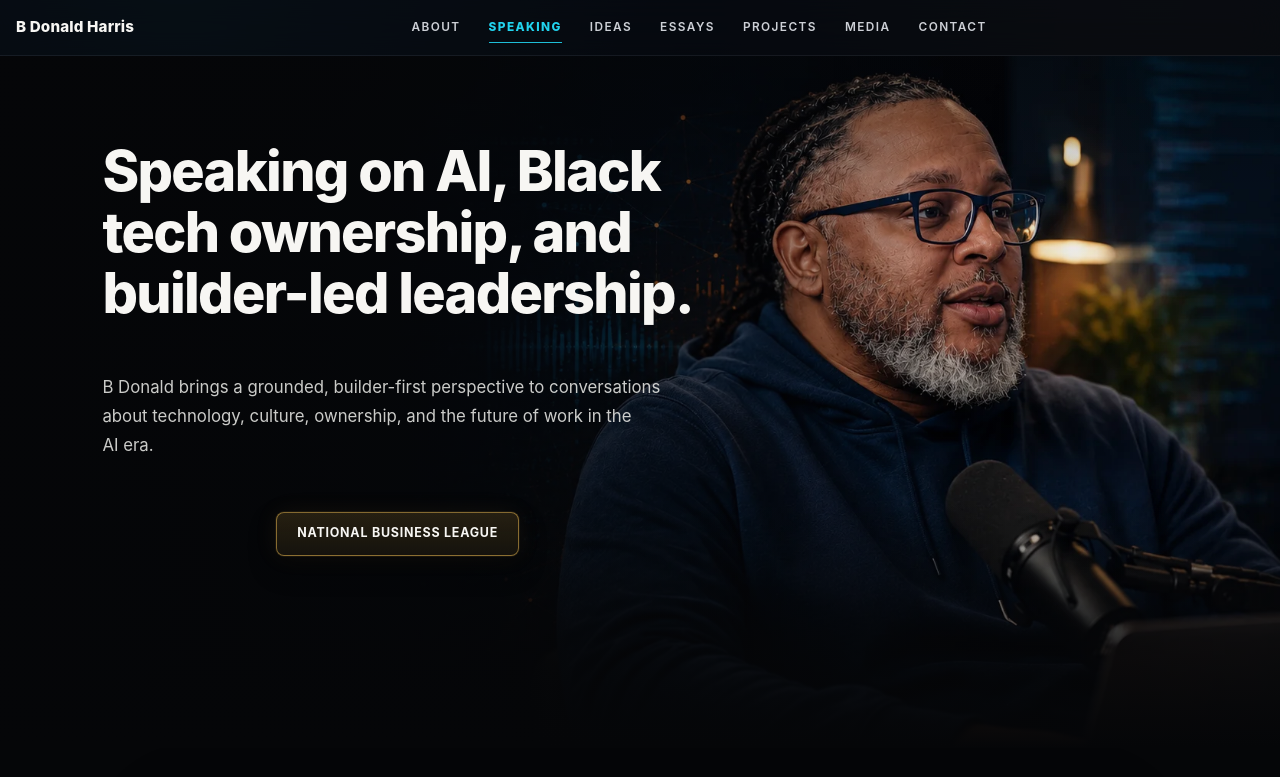
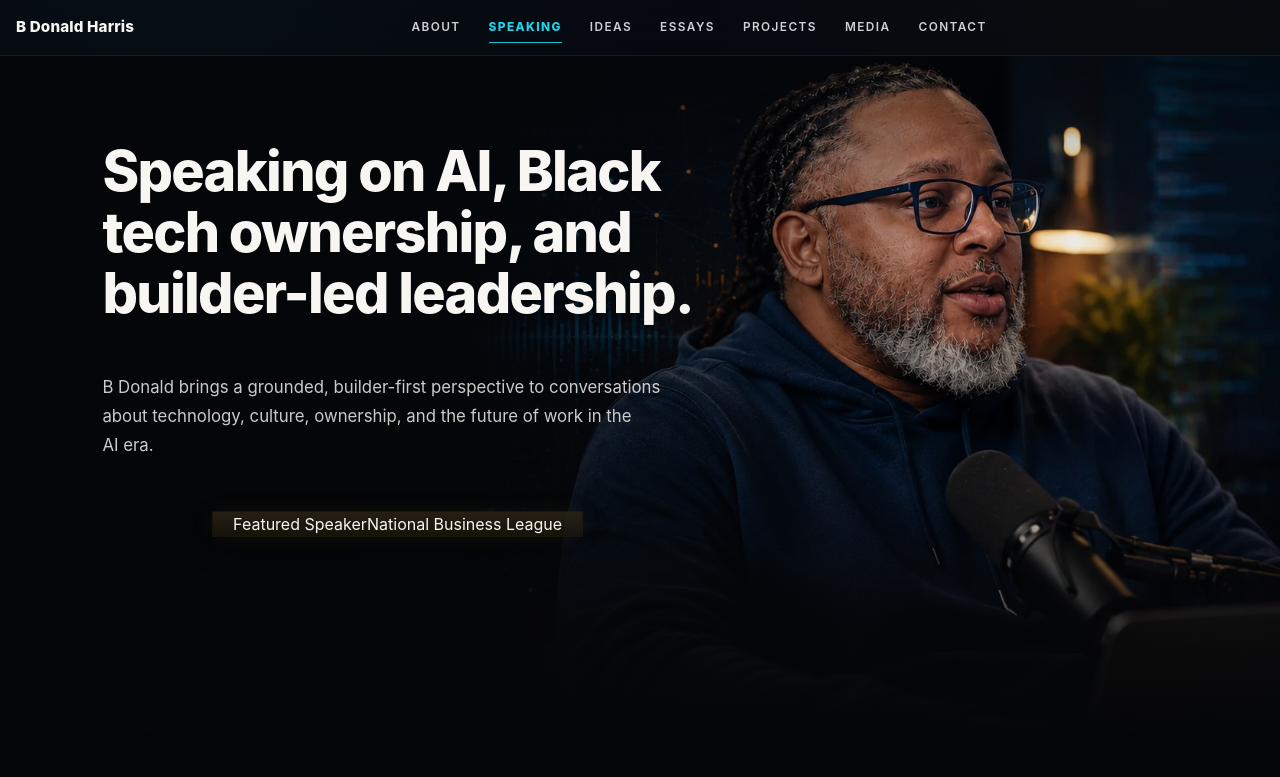
Before and after one commit to bdonaldharris/bdonaldharris.com, a Next.js app: page /speaking in a window 1280 px wide. Shown: the top 777 px of the page. Built offline with nearby package versions, Linux system fonts and the light colour scheme.

Commit message:
Clarify featured speaker hero callout

```diff
--- a/app/speaking/page.tsx
+++ b/app/speaking/page.tsx
@@ -37,10 +37,12 @@ export default function SpeakingPage() {
           </p>
           {isCurrentEngagement && (
             <Link
-              className={`button-secondary ${styles.heroEngagementLink}`}
+              className={styles.heroEngagementLink}
               href="#current-engagement"
+              aria-label="Featured speaker at the National Business League Conference"
             >
-              National Business League
+              <span className={styles.heroEngagementEyebrow}>Featured Speaker</span>
+              <span className={styles.heroEngagementName}>National Business League</span>
             </Link>
           )}
         </div>
```
